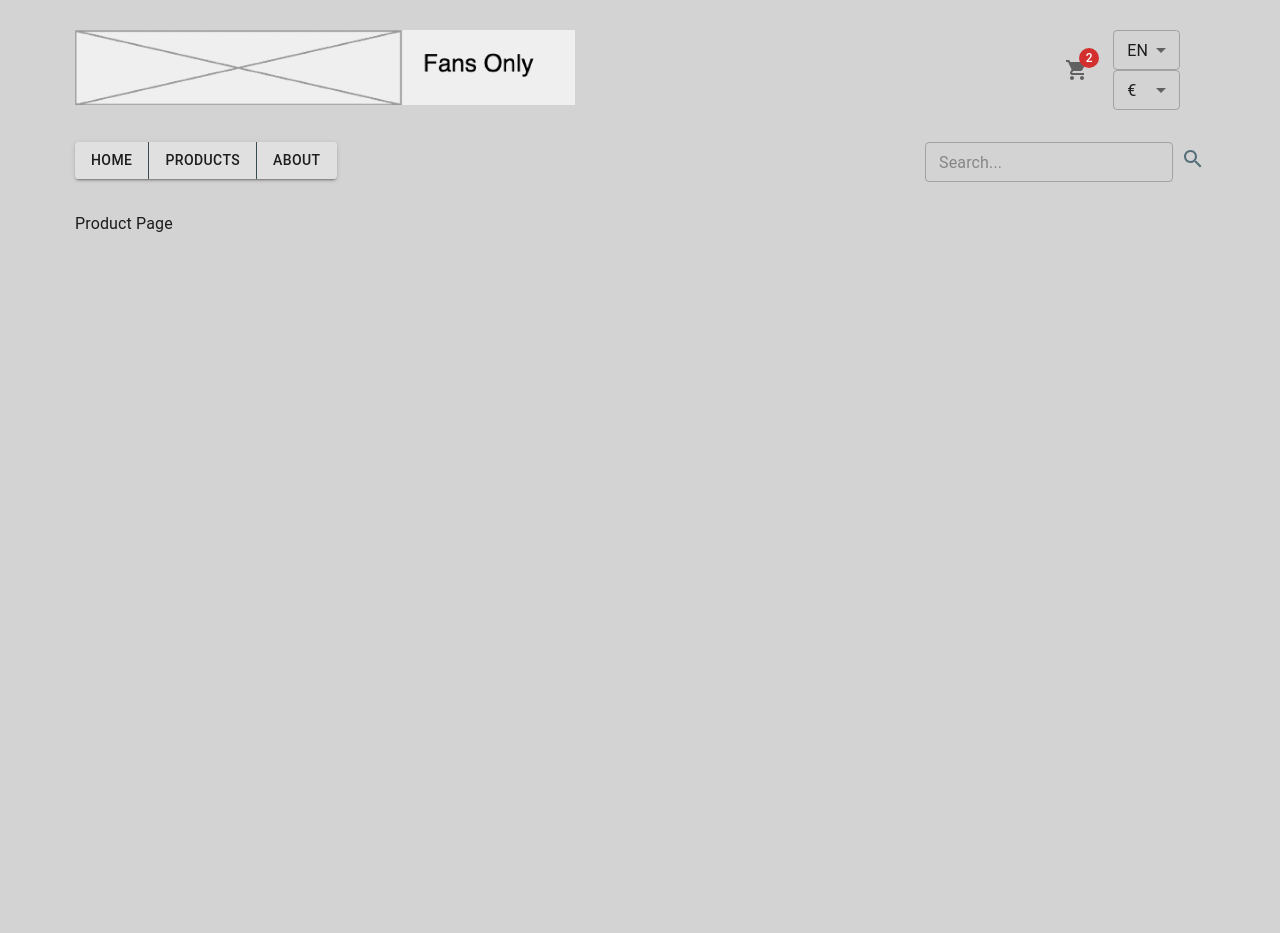
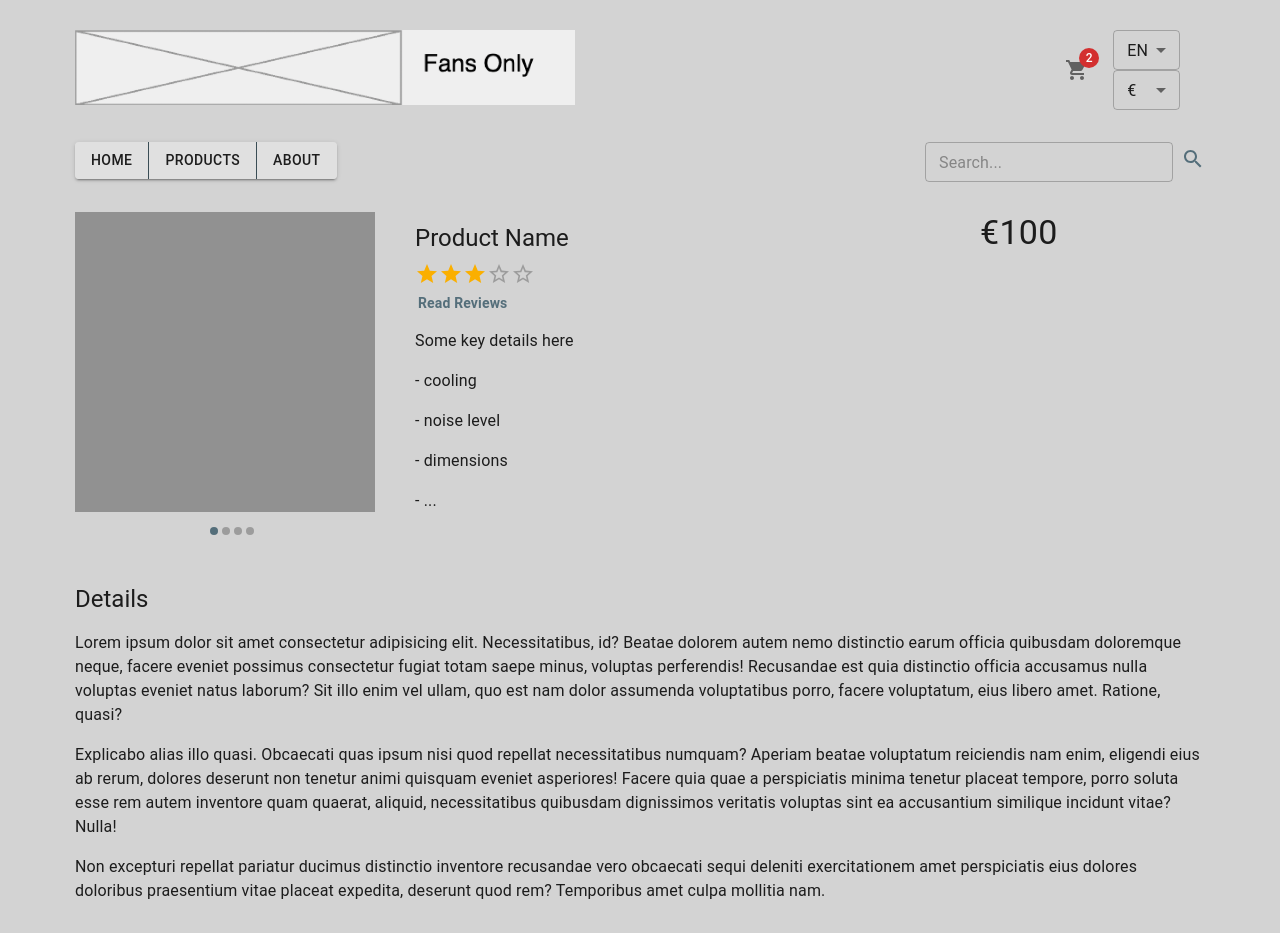
Before and after one commit to VeeHalonen/ux-prototype, a React (Create React App) app: page /product in a window 1280 px wide. Before the commit the page ends 800 px from the top, so only its background shows below. Built offline with nearby package versions, Linux system fonts and the light colour scheme.

Commit message:
Add Product page

```diff
--- /dev/null
+++ b/src/components/ProductInfo.jsx
@@ -0,0 +1,37 @@
+import { Typography, Rating, Grid } from "@mui/material";
+import StyledLink from "./StyledLink";
+
+const ProductInfo = () => {
+  return (
+    <div>
+      <Grid item container justifyContent="space-between">
+        <Grid item>
+          <Typography variant="h5" gutterBottom style={{ marginTop: 10 }}>
+            Product Name
+          </Typography>
+        </Grid>
+        <Grid item>
+          <Typography variant="h4">€100</Typography>
+        </Grid>
+      </Grid>
+      <Rating name="size-small" value={3} readOnly />
+      <div style={{ marginLeft: 3 }}>
+        <StyledLink
+          name="Read Reviews"
+          to="/reviews"
+          component="p"
+          paragraph
+          textAlign="start"
+          variant="body2"
+        />
+      </div>
+      <Typography paragraph>Some key details here</Typography>
+      <Typography paragraph>- cooling</Typography>
+      <Typography paragraph>- noise level</Typography>
+      <Typography paragraph>- dimensions</Typography>
+      <Typography paragraph>- ...</Typography>
+    </div>
+  );
+};
+
+export default ProductInfo;
--- /dev/null
+++ b/src/components/ProductPagePhotos.jsx
@@ -0,0 +1,32 @@
+import { MobileStepper } from "@mui/material";
+
+const ProductPagePhotos = () => {
+  const imgWidth = 300;
+  const imgHeight = 300;
+  return (
+    <div>
+      <img
+        src="productImg1.png"
+        alt="Product Pic 1"
+        style={{
+          maxWidth: imgWidth,
+          height: imgHeight,
+          margin: 0,
+        }}
+      />
+      <div style={{ width: imgWidth }}>
+        <div
+          style={{
+            width: 50,
+            marginLeft: "auto",
+            marginRight: "auto",
+          }}
+        >
+          <MobileStepper steps={4} position="static" />
+        </div>
+      </div>
+    </div>
+  );
+};
+
+export default ProductPagePhotos;
--- a/src/components/StyledLink.jsx
+++ b/src/components/StyledLink.jsx
@@ -1,13 +1,15 @@
 import { Typography, Link as MUILink } from "@mui/material";
 import { Link } from "react-router-dom";
 
-const StyledLink = ({ name, to, component, paragraph }) => {
+const StyledLink = ({ name, to, component, paragraph, textAlign, variant }) => {
+  const align = textAlign || "center";
+  const variant2 = variant || "body";
   return (
     <MUILink component={Link} to={to} underline="hover">
       <Typography
-        variant="body"
+        variant={variant2}
         component={component}
-        textAlign="center"
+        textAlign={align}
         style={{ fontWeight: "bold" }}
         paragraph={paragraph}
       >
--- a/src/views/Home.jsx
+++ b/src/views/Home.jsx
@@ -12,17 +12,17 @@ const Home = () => {
     >
       <Grid item>
         <Link to="/clearance-items">
-          <img id="logo" src="bannerOffers.png" alt="Offers" />
+          <img src="bannerOffers.png" alt="Offers" />
         </Link>
       </Grid>
       <Grid item>
         <Link to="/search">
-          <img id="logo" src="bannerLatest.png" alt="Latest" />
+          <img src="bannerLatest.png" alt="Latest" />
         </Link>
       </Grid>
       <Grid item>
         <Link to="/categories">
-          <img id="logo" src="bannerCategories.png" alt="Categories" />
+          <img src="bannerCategories.png" alt="Categories" />
         </Link>
       </Grid>
     </Grid>
--- a/src/views/ProductPage.jsx
+++ b/src/views/ProductPage.jsx
@@ -1,5 +1,47 @@
+import { Grid, Typography } from "@mui/material";
+import ProductInfo from "../components/ProductInfo";
+import ProductPagePhotos from "../components/ProductPagePhotos";
+
 const ProductPage = () => {
-  return <div>Product Page</div>;
+  return (
+    <div>
+      <Grid container style={{ marginBottom: 40 }} spacing={5}>
+        <Grid item>
+          <ProductPagePhotos />
+        </Grid>
+        <Grid item xs={12} md={7}>
+          <ProductInfo />
+        </Grid>
+      </Grid>
+      <Typography variant="h5" paragraph>
+        Details
+      </Typography>
+      <Typography paragraph>
+        Lorem ipsum dolor sit amet consectetur adipisicing elit. Necessitatibus,
+        id? Beatae dolorem autem nemo distinctio earum officia quibusdam
+        doloremque neque, facere eveniet possimus consectetur fugiat totam saepe
+        minus, voluptas perferendis! Recusandae est quia distinctio officia
+        accusamus nulla voluptas eveniet natus laborum? Sit illo enim vel ullam,
+        quo est nam dolor assumenda voluptatibus porro, facere voluptatum, eius
+        libero amet. Ratione, quasi?
+      </Typography>
+      <Typography paragraph>
+        Explicabo alias illo quasi. Obcaecati quas ipsum nisi quod repellat
+        necessitatibus numquam? Aperiam beatae voluptatum reiciendis nam enim,
+        eligendi eius ab rerum, dolores deserunt non tenetur animi quisquam
+        eveniet asperiores! Facere quia quae a perspiciatis minima tenetur
+        placeat tempore, porro soluta esse rem autem inventore quam quaerat,
+        aliquid, necessitatibus quibusdam dignissimos veritatis voluptas sint ea
+        accusantium similique incidunt vitae? Nulla!
+      </Typography>
+      <Typography paragraph>
+        Non excepturi repellat pariatur ducimus distinctio inventore recusandae
+        vero obcaecati sequi deleniti exercitationem amet perspiciatis eius
+        dolores doloribus praesentium vitae placeat expedita, deserunt quod rem?
+        Temporibus amet culpa mollitia nam.
+      </Typography>
+    </div>
+  );
 };
 
 export default ProductPage;
```
Also changed, not shown: public/productImg1.png (added).
